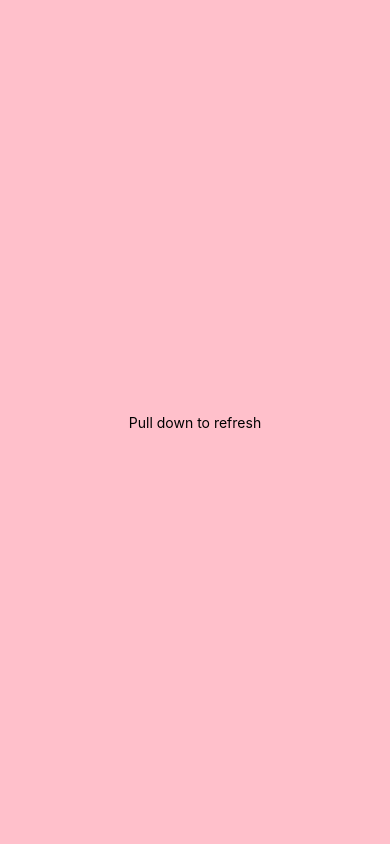
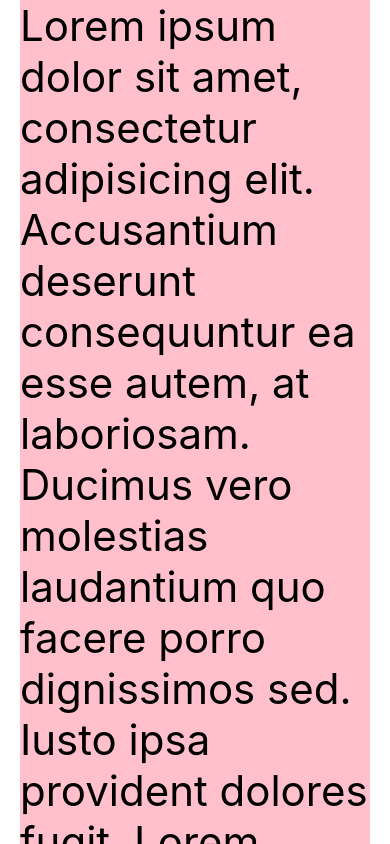
Before and after one commit to cuonghd97/core-component, a React Native app: screen / in a window 390 px wide. Built offline with nearby package versions, Linux system fonts and the light colour scheme.

Commit message:
scroll-view

```diff
--- a/App.tsx
+++ b/App.tsx
@@ -1,48 +1,46 @@
 import React, { useCallback, useState } from 'react';
-import { Alert, Modal, StyleSheet, View, Text, Pressable, SafeAreaView, ScrollView, RefreshControl } from 'react-native';
+import { Alert, Modal, StyleSheet, View, Text, Pressable, SafeAreaView, ScrollView, RefreshControl, StatusBar } from 'react-native';
 
 const wait = (timeout: number | undefined) => {
     return new Promise(resolve => setTimeout(resolve, timeout))
 }
 
 const App = () => {
-    const [refreshing, setRefreshing] = useState(false)
 
-    const onRefresh = useCallback(() => {
-        setRefreshing(true)
-        wait(2000).then(() => setRefreshing(false))
-    }, [])
 
     return (
         <SafeAreaView style={styles.container}>
             <ScrollView
-                contentContainerStyle={styles.scrollView}
-                refreshControl={
-                    <RefreshControl
-                        refreshing={refreshing}
-                        onRefresh={onRefresh}
-                    >
+                style={styles.scrollView}
+                alwaysBounceHorizontal={true}
+                decelerationRate="normal"
+                scrollEnabled={true}
+                showsHorizontalScrollIndicator={false}
+                showsVerticalScrollIndicator={false}
+            >
+                <Text style={styles.text}>
+                    Lorem ipsum dolor sit amet, consectetur adipisicing elit. Accusantium deserunt consequuntur ea esse autem, at laboriosam. Ducimus vero molestias laudantium quo facere porro dignissimos sed. Iusto ipsa provident dolores fugit.
+                    Lorem ipsum dolor sit amet consectetur adipisicing elit. Placeat consectetur aliquid amet, maxime ex, aut perspiciatis tempora aperiam, est eos vitae labore autem. Adipisci nisi cum, cumque sapiente vitae explicabo.
+                </Text>
+            </ScrollView>
 
-                    </RefreshControl>
-                }
-            >
-                <Text>Pull down to refresh</Text>
-            </ScrollView>
         </SafeAreaView>
     );
 };
 
 const styles = StyleSheet.create({
     container: {
-      flex: 1,
+        flex: 1,
+        paddingTop: StatusBar.currentHeight,
     },
     scrollView: {
-      flex: 1,
-      backgroundColor: 'pink',
-      alignItems: 'center',
-      justifyContent: 'center',
+        backgroundColor: 'pink',
+        marginHorizontal: 20,
     },
-  });
+    text: {
+        fontSize: 42,
+    },
+});
 
 
 export default App;
```
